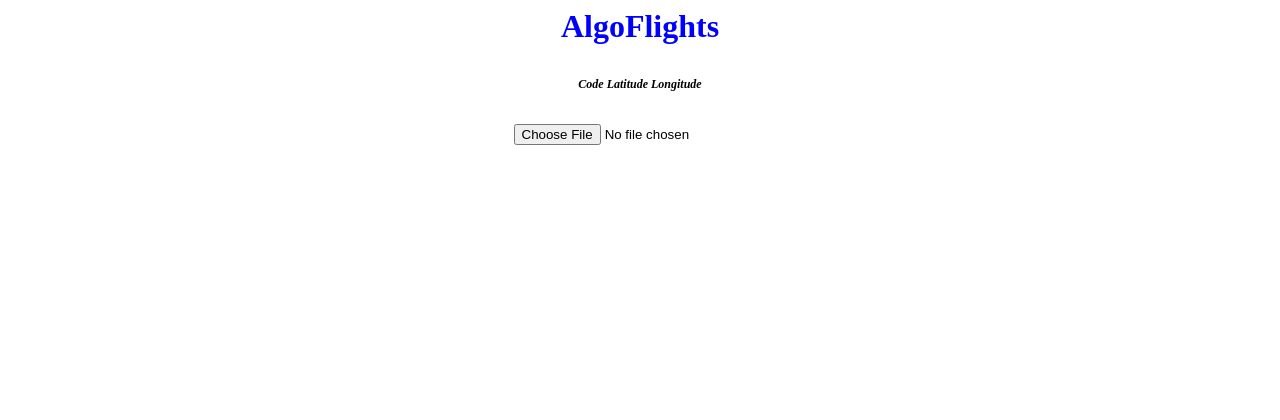
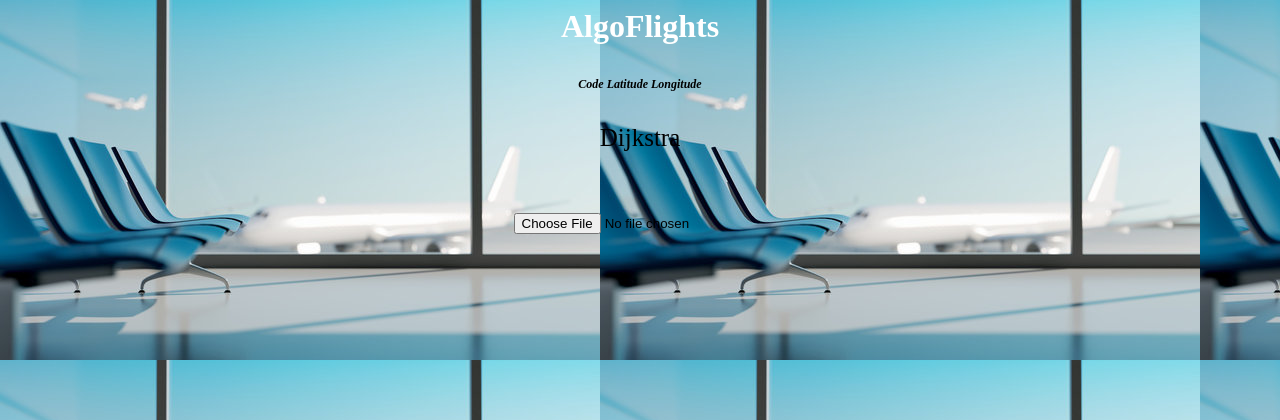
Before and after one commit to michaeljrinc/CMPE_130_Project, a Flask app: template templates/home.html in a window 1280 px wide. Shown: the top 420 px of the page. Run offline with Flask 2, Linux system fonts and the light colour scheme; the template is opened without the code that fills it: most values are stand-ins (such as "Sample title", 1, 10 or a date in 2020).

Commit message:
Background

```diff
--- a/main.py
+++ b/main.py
@@ -111,7 +111,10 @@ def dynamic_page():
 
 @app.route("/", methods = ['GET','POST'])
 def home(): #returns what is being displayed on the page using html file
-    return render_template("home.html") #inline
+    start_time = time.time() #start time of the dijkstra's alogrithm
+    value,value1 = dijkstra_test()
+    timeElapsed = time.time() - start_time #end time of dijkstra's algorithm
+    return render_template("home.html", value = value, value1 = value1, timeElapsed = timeElapsed) #passes the value to html file
 @app.route("/test", methods = ['GET','POST'])
 def test():
     start_time = time.time() #start time of the dijkstra's alogrithm
--- /dev/null
+++ b/static/styles/home.css
@@ -0,0 +1,16 @@
+html{
+    background:('/static/images/airport.jpg');
+}
+.di{
+    font-size: 25px;
+    font-weight: 200;
+    color:black;
+}
+
+.inputfile{
+    color:black;
+}
+.back{
+    height:1200px;
+    width:600px;
+}
--- a/templates/home.html
+++ b/templates/home.html
@@ -1,8 +1,11 @@
 <html>
     <Title>Home Page</Title>
+    <link type = "text/css" rel = "stylesheet" href = "{{ url_for('static', filename = 'styles/home.css')}}">
+    <body id = "back" background="{{ url_for('static', filename='images/airport.jpg') }}">
+
     <h1>
         <center>
-            <p style="color:blue">
+            <p style="color:white">
             AlgoFlights
             <i>
                 <p style="font-size:12px">Code Latitude Longitude</p>
@@ -17,7 +20,10 @@
             <!--specifies an input field for type(file)-->
             <!--name is used to reference the element in javascript-->
             <!--id specifies a UNIQUE id for the element-->
+            <p type = "button" id = "di" class = "di" onclick = "dijkstraAlgo()">Dijkstra</p>
+            <br><br>
             <input type = "file" name = "inputfile" id = "inputfile">
+
 
             <br> <!--single line-->
 
@@ -46,4 +52,25 @@
             </script>
         </center>
     </body>
+</body>
+
+
+
+
+    <script type = "text/javascript">
+       document.getElementById("di").onclick = function(){dijkstraAlgo()};
+
+       function dijkstraAlgo(){
+            var t = document.getElementById("di");
+            t.innerHTML =
+                `<p>Dijkstra's Algorithm</p><br>
+
+                    <body>Costs: {{value}}</body>
+                    <br>
+                    <body>Paths: {{value1}}</body>
+                    <br>
+                    <body>Time Elapesd {{timeElapsed}}</body>`;
+
+       }
+    </script>
 </html>
--- a/templates/test.html
+++ b/templates/test.html
@@ -1,4 +1,5 @@
 <html>
+
 
     <body>Costs: {{value}}</body> <!--calls the variables from main.py-->
     <br>
@@ -7,4 +8,7 @@
     <body>Time Elapesd {{timeElapsed}}</body>
 
 
+
+
+
 </html>
```
Also changed, not shown: static/images/airport.jpg (added).
